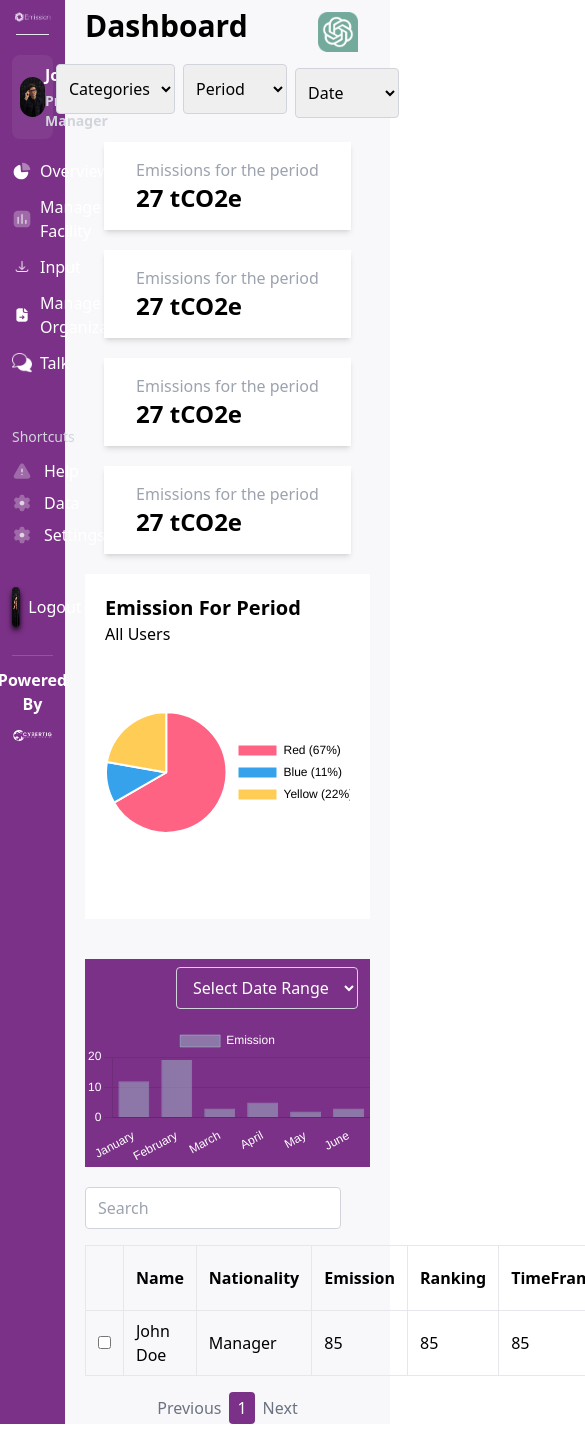
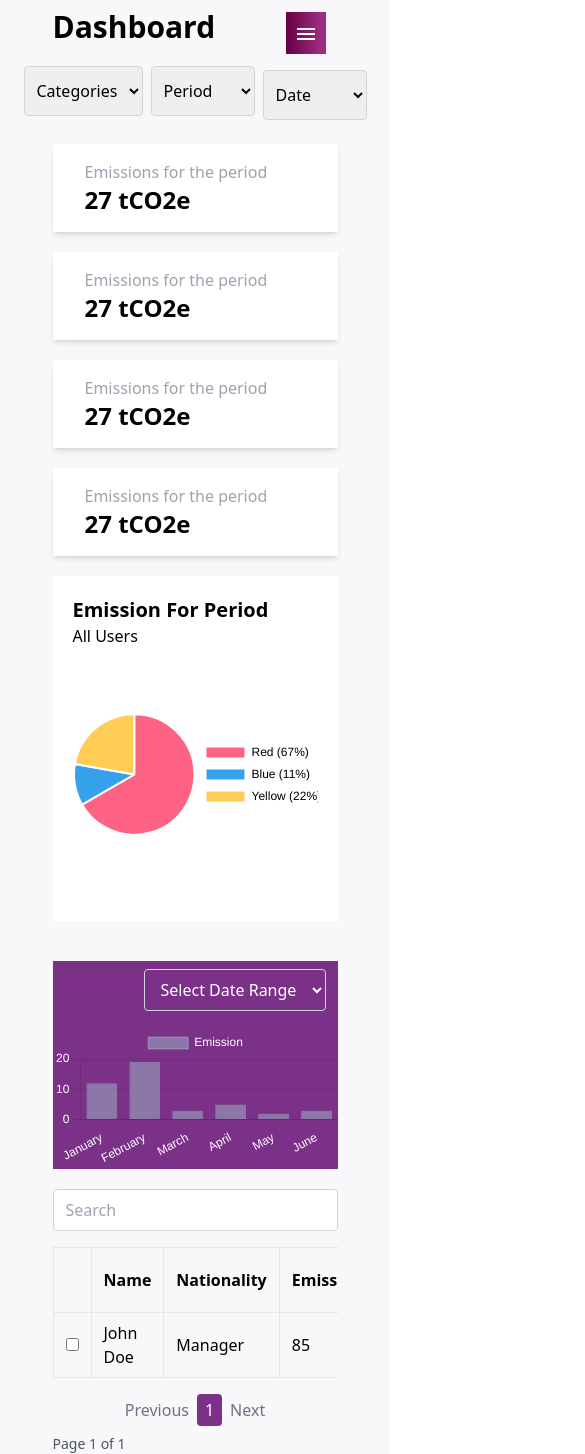
Before and after one commit to Arsalanbashir831/CarbonEmission_WebApplication, a React (Vite) app: page /dashboard in a window 390 px wide. Shown: the top 1454 px of the page, 585 px wide, since content can reach past the window. Before the commit the page ends 1424 px from the top, so only its background shows below. Built offline with nearby package versions, Linux system fonts and the light colour scheme.

Commit message:
fixing responsive

```diff
--- a/src/components/EmissionBox.jsx
+++ b/src/components/EmissionBox.jsx
@@ -2,7 +2,7 @@ import React from 'react'
 
 const EmissionBox = ({headtxt , bottomtxt}) => {
   return (
-    <div className='bg-purewhite px-8 py-4 shadow-md'>
+    <div className='bg-purewhite px-8 py-4 shadow-md w-full'>
         <h1 className='text-gray-400'>{headtxt}</h1>
         <h1 className='text-2xl font-bold border-x-slate-500 '>{bottomtxt}</h1>
     </div>
--- a/src/components/LeadershipBoard.jsx
+++ b/src/components/LeadershipBoard.jsx
@@ -25,9 +25,10 @@ const LeadershipBoard = () => {
         <input
           type="text"
           placeholder="Search"
-          className="border border-gray-300 rounded px-3 py-2 w-64"
+          className="border border-gray-300 rounded px-3 py-2 w-full md:w-64"
         />
       </div>
+      <div className="overflow-x-auto">
         <table className="border border-collapse w-full bg-white">
           <thead>
             <tr>
@@ -58,9 +59,10 @@ const LeadershipBoard = () => {
             ))}
           </tbody>
         </table>
-      <div className="flex justify-center mt-4">
+      </div>
+      <div className="flex flex-col mt-4 sm:flex-row sm:justify-between sm:items-center">
         <nav>
-          <ul className="pagination flex justify-start items-center">
+          <ul className="pagination flex justify-center sm:justify-start items-center">
             <li
               className={`pagination-item ${currentPage === 0 ? 'disabled' : 'hover:bg-gray-200'} px-2 py-1 rounded ${
                 currentPage === 0 ? 'text-gray-500' : 'bg-gray-500 text-white bg-main cursor-pointer'
@@ -90,6 +92,9 @@ const LeadershipBoard = () => {
             </li>
           </ul>
         </nav>
+        <span className="text-sm text-gray-600 mt-2 sm:mt-0">
+          Page {currentPage + 1} of {totalPages}
+        </span>
       </div>
     </div>
   );
--- a/src/components/header.jsx
+++ b/src/components/header.jsx
@@ -1,9 +1,13 @@
 import React from 'react'
+import { MenuOutlined } from '@mui/icons-material';
 
 const header = ({headLogo}) => {
   return (
-    <div className="flex items-center justify-end m-3">
-              <img className="w-[40px]" src={headLogo} alt="" />
+    <div className="flex items-center justify-end m-3 gap-2">
+       <h2 className='block bg-theme p-2 text-white cursor-pointer  md:hidden lg:hidden'>
+                <MenuOutlined></MenuOutlined>
+              </h2>
+              <img className=" hidden md:block lg:block w-[40px]" src={headLogo} alt="" />
             </div>
   )
 }
--- a/src/components/sidebar.jsx
+++ b/src/components/sidebar.jsx
@@ -10,7 +10,7 @@ import sponser from '../assets/cybertig.png';
 
 const Sidebar = ({ profilepic }) => {
   return (
-    <div className="bg-main text-white h-full p-3">
+    <div className="bg-main text-white h-full p-3 hidden md:block lg:block">
       <div className="grid grid-cols-1 gap-5">
         <div className="flex flex-col items-center justify-center gap-3">
           {/* logo */}
--- a/src/pages/Dashboard.jsx
+++ b/src/pages/Dashboard.jsx
@@ -17,7 +17,7 @@ const Dashboard = ({profile}) => {
 
   return (
     <div className=" grid grid-cols-12 bg-contentbg" >
-    <div className="col-span-2">
+    <div className=" col-span-1 md:col-span-2 lg:col-span-2">
       <Sidebar  profilepic={profile} ></Sidebar>
     </div>
     <Routes>
--- a/src/widgets/DataComments.jsx
+++ b/src/widgets/DataComments.jsx
@@ -16,7 +16,7 @@ const DataComments = ({ headLogo }) => {
     <>
       <div className="col-span-10 px-5">
         <div className="grid grid-cols-1 gap-5">
-          <div className="flex flex-col md:flex-row items-center justify-between">
+          <div className="flex  md:flex-row items-center justify-between">
             <h1 className="font-bold text-3xl">Data Page</h1>
             <Header headLogo={headLogo} />
           </div>
--- a/src/widgets/Facilities.jsx
+++ b/src/widgets/Facilities.jsx
@@ -17,7 +17,7 @@ const Facilities = ({ headLogo }) => {
           <h2>Usage - CYBERTIG</h2>
         </div>
 
-        <div className="flex flex-col md:flex-row gap-2 md:gap-0 items-center justify-between">
+        <div className="flex  md:flex-row gap-2 md:gap-0 items-center justify-between">
           <button className="text-white flex gap-2 items-center bg-theme w-full md:w-auto p-3">
             <Link className="flex gap-2" to="/dashboard/AddFacility">
               <AddCircleRounded />
--- a/src/widgets/Help.jsx
+++ b/src/widgets/Help.jsx
@@ -10,8 +10,12 @@ const Help = ({ headLogo }) => {
     <>
       <div className="col-span-10 px-5">
         <div className="grid grid-cols-1">
-          <Header headLogo={headLogo}></Header>
-          <div className="grid grid-cols-1 md:grid-cols-3 text-center gap-5">
+        <div className="flex items-center justify-between">
+            <h1 className="font-bold text-3xl">Help</h1>
+            <Header headLogo={headLogo} />
+          </div>
+
+          <div className="grid grid-cols-1 md:grid-cols-3 text-center gap-5 my-5">
             <div className="bg-purewhite text-left px-5">
               <Tutorial></Tutorial>
             </div>
--- a/src/widgets/InputData.jsx
+++ b/src/widgets/InputData.jsx
@@ -15,7 +15,7 @@ const InputData = ({ headLogo }) => {
     <>
       <div className="col-span-10 px-5">
         <div className="grid grid-cols-1 gap-5">
-          <div className="flex flex-col md:flex-row items-center justify-between">
+          <div className="flex  md:flex-row items-center justify-between">
             <h1 className="font-bold text-3xl">Input Data</h1>
             <Header headLogo={headLogo} />
           </div>
--- a/src/widgets/Organizations.jsx
+++ b/src/widgets/Organizations.jsx
@@ -8,7 +8,7 @@ const Organizations = ({ headLogo }) => {
   return (
     <div className="col-span-10 px-5">
       <div className="grid grid-cols-1 gap-5">
-        <div className="flex flex-col md:flex-row items-center justify-between">
+        <div className="flex  md:flex-row items-center justify-between">
           <h1 className="font-bold text-3xl">Manage Organizations</h1>
           <Header headLogo={headLogo} />
         </div>
--- a/src/widgets/Overview.jsx
+++ b/src/widgets/Overview.jsx
@@ -35,7 +35,7 @@ const Overview = ({ headLogo }) => {
 
           </div>
         </div>
-        <div className='flex flex-col md:flex-row items-center justify-start gap-5 my-5'>
+        <div className='flex flex-col  md:flex-row items-center justify-start gap-5 my-5 '>
           <EmissionBox headtxt={'Emissions for the period'} bottomtxt={'27 tCO2e'}></EmissionBox>
           <EmissionBox headtxt={'Emissions for the period'} bottomtxt={'27 tCO2e'}></EmissionBox>
           <EmissionBox headtxt={'Emissions for the period'} bottomtxt={'27 tCO2e'}></EmissionBox>
```
Lines whose indentation alone changed are shown as unchanged.
